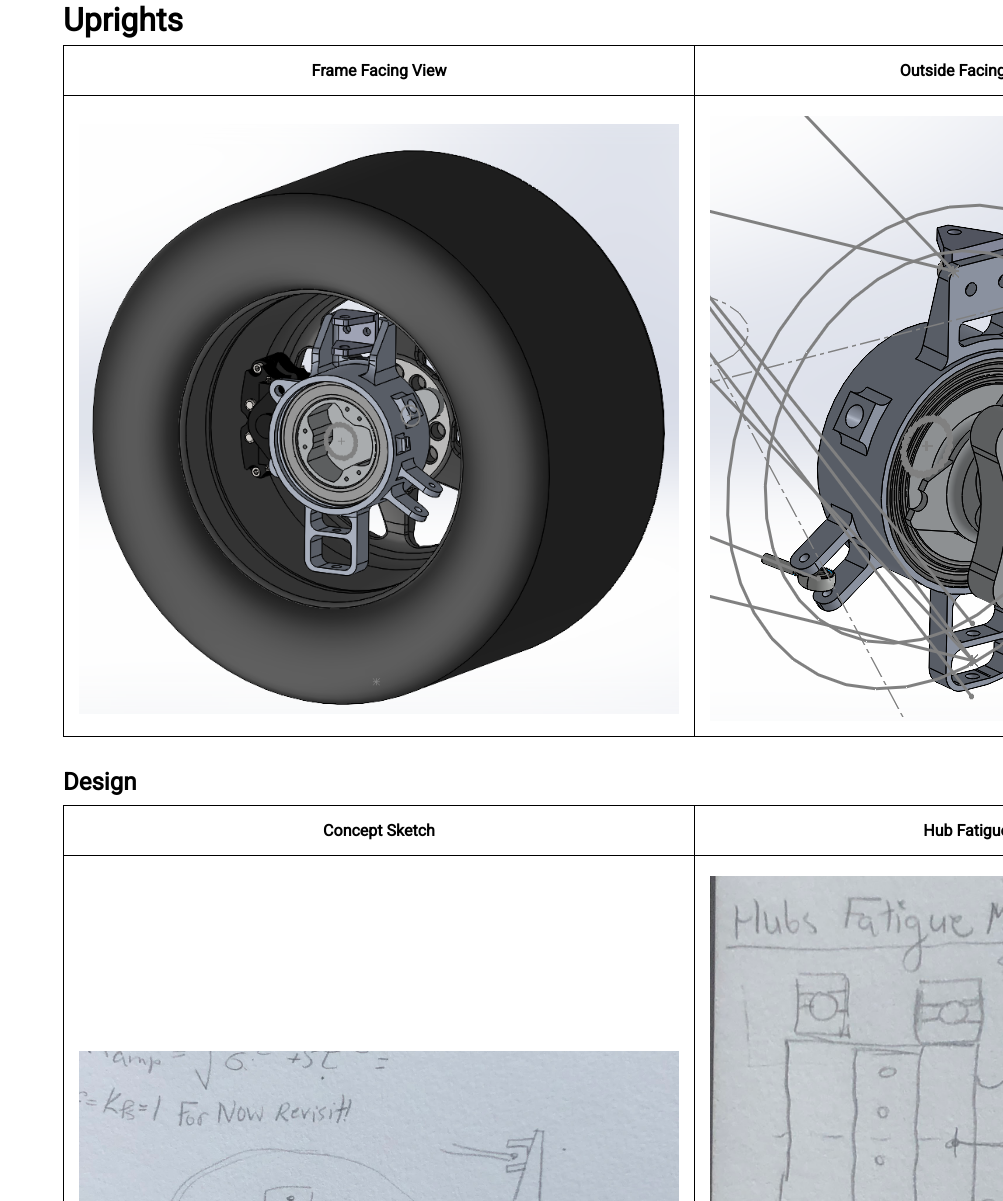
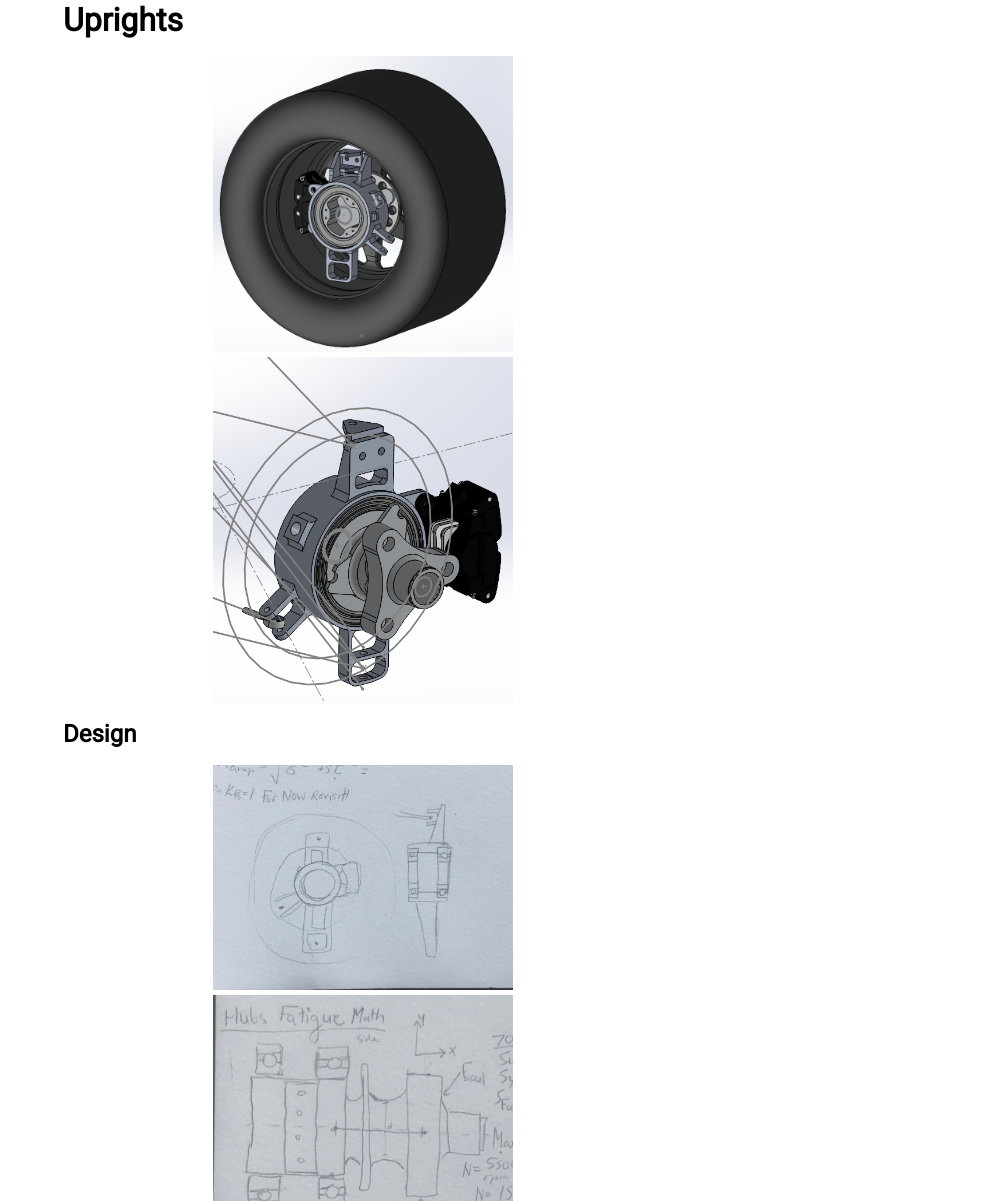
Before and after one commit to Christopher-LeeNU/Christopher-LeeNU.github.io, a Jekyll site: the page built from pages/formula.md, in a window 1280 px wide and 1400 px high, scrolled down 2598 px. Shown: the part 199-1400 px from the top of the window, without its empty margins (277-1280 px from the left). Built offline with Jekyll 4.4.1, drawn with Linux system fonts in a browser that asks for light colours; nearby versions of some CDN libraries.

Commit message:
Update formula.md

```diff
--- a/pages/formula.md
+++ b/pages/formula.md
@@ -31,15 +31,17 @@ We manufactured parts using manual mills, lathes, and CNC machines. We had tight
 
 # Uprights
 
-Frame Facing View           |  Outside Facing View
-:-------------------------:|:-------------------------:
-![corner](/assets/img/upright.png)  |  ![no tire](/assets/img/formula/notire.png)
+<p float="left">
+  <img src="/assets/img/upright.png" width="300" />
+  <img src="/assets/img/formula/notire.png" width="300" />
+</p>
 
 ## Design
 
-Concept Sketch          |  Hub Fatigue Calc Sketch
-:-------------------------:|:-------------------------:
-![sketch 1](/assets/img/formula/uprightsketch1.jpg)  |  ![sketch 2](/assets/img/formula/uprightsketch2.jpg)
+<p float="left">
+  <img src="/assets/img/formula/uprightsketch1.jpg" width="300" />
+  <img src="/assets/img/formula/uprightsketch2.jpg" width="300" />
+</p>
 
 The uprights undergo very high stresses during braking and cornering. They connect the frame to the wheels, so preventing failure is paramount. At the same time, these parts need to be as light as possible to maximize speed.
 
```
